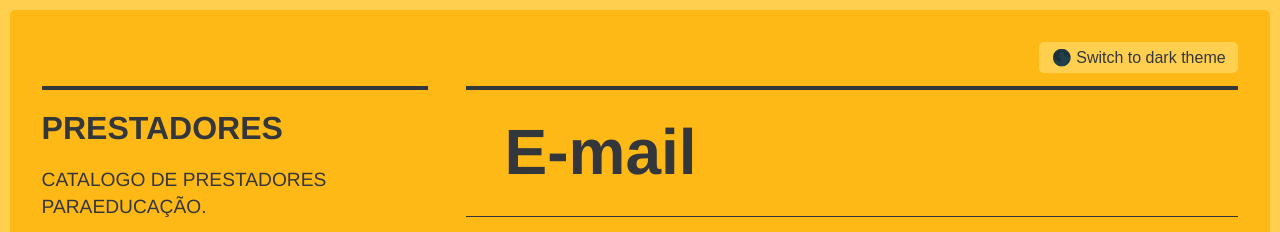
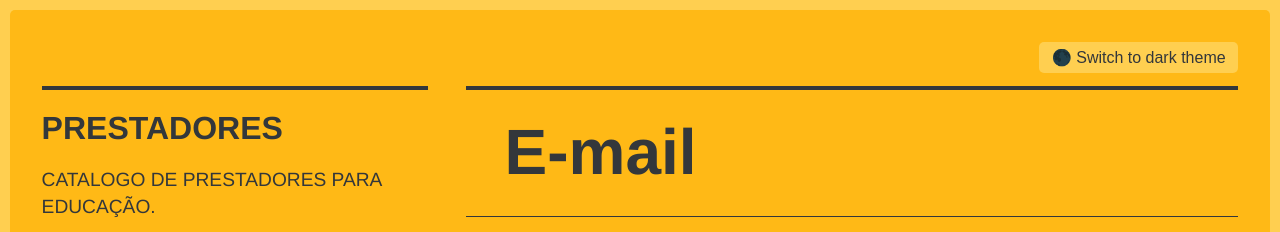
Before and after one commit to lududuludu/site_teste, a plain HTML site: page index.html in a window 1280 px wide. Shown: the top 232 px of the page. Drawn offline with Linux system fonts and the light colour scheme; files that its build step writes are made by us from their sources; files whose address does not match are found by name; a web font is replaced by a local one.

Commit message:
index.html

```diff
--- a/index.html
+++ b/index.html
@@ -39,7 +39,7 @@
     <main>
       <section class="about">
         <h1>PRESTADORES</h1>
-        <p>CATALOGO DE PRESTADORES PARAEDUCAÇÃO.</p>
+        <p>CATALOGO DE PRESTADORES PARA EDUCAÇÃO.</p>
       </section>
       <nav class="links">
         <!-- Update <a href=""> to point to your accounts -->
```
